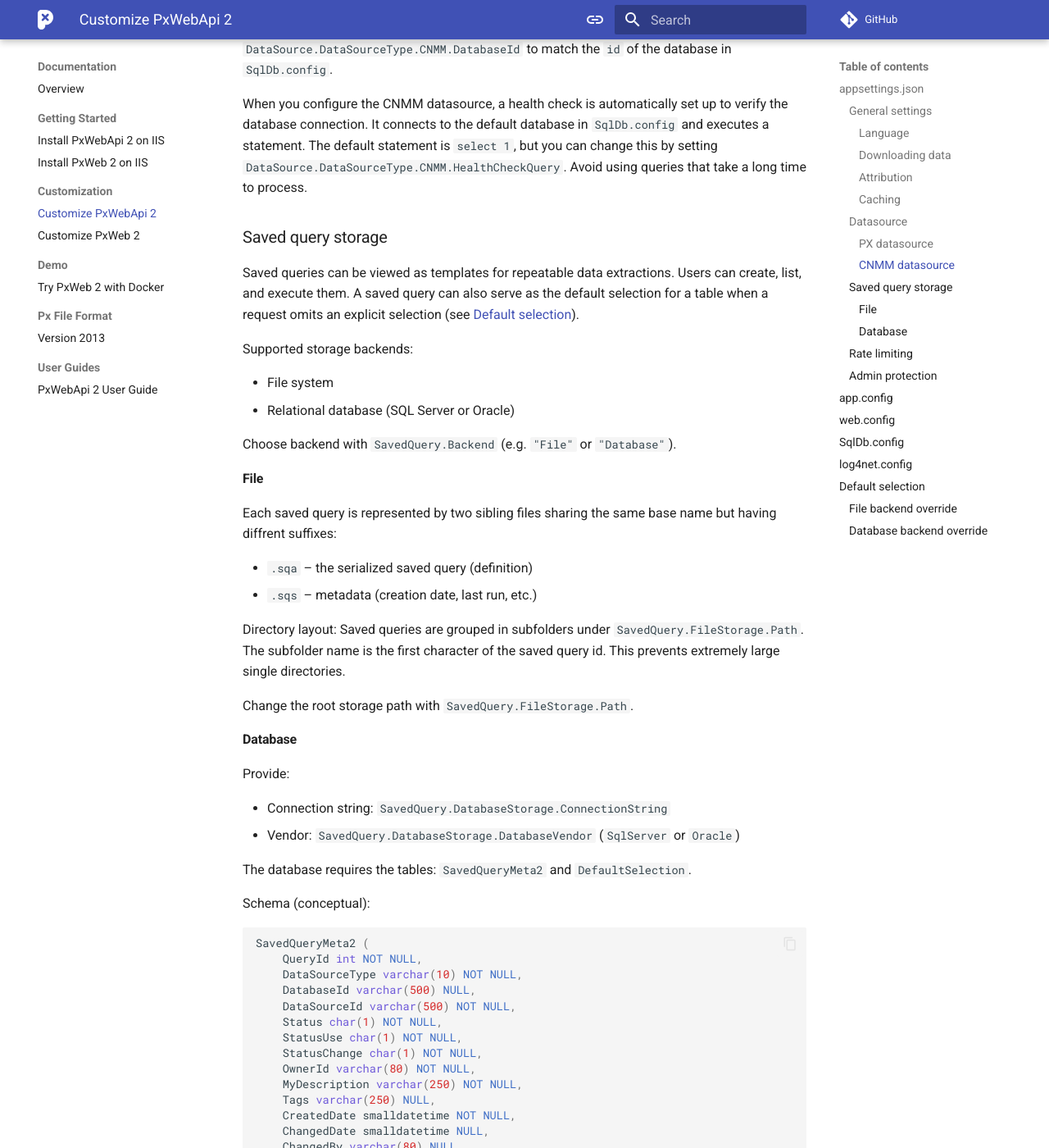
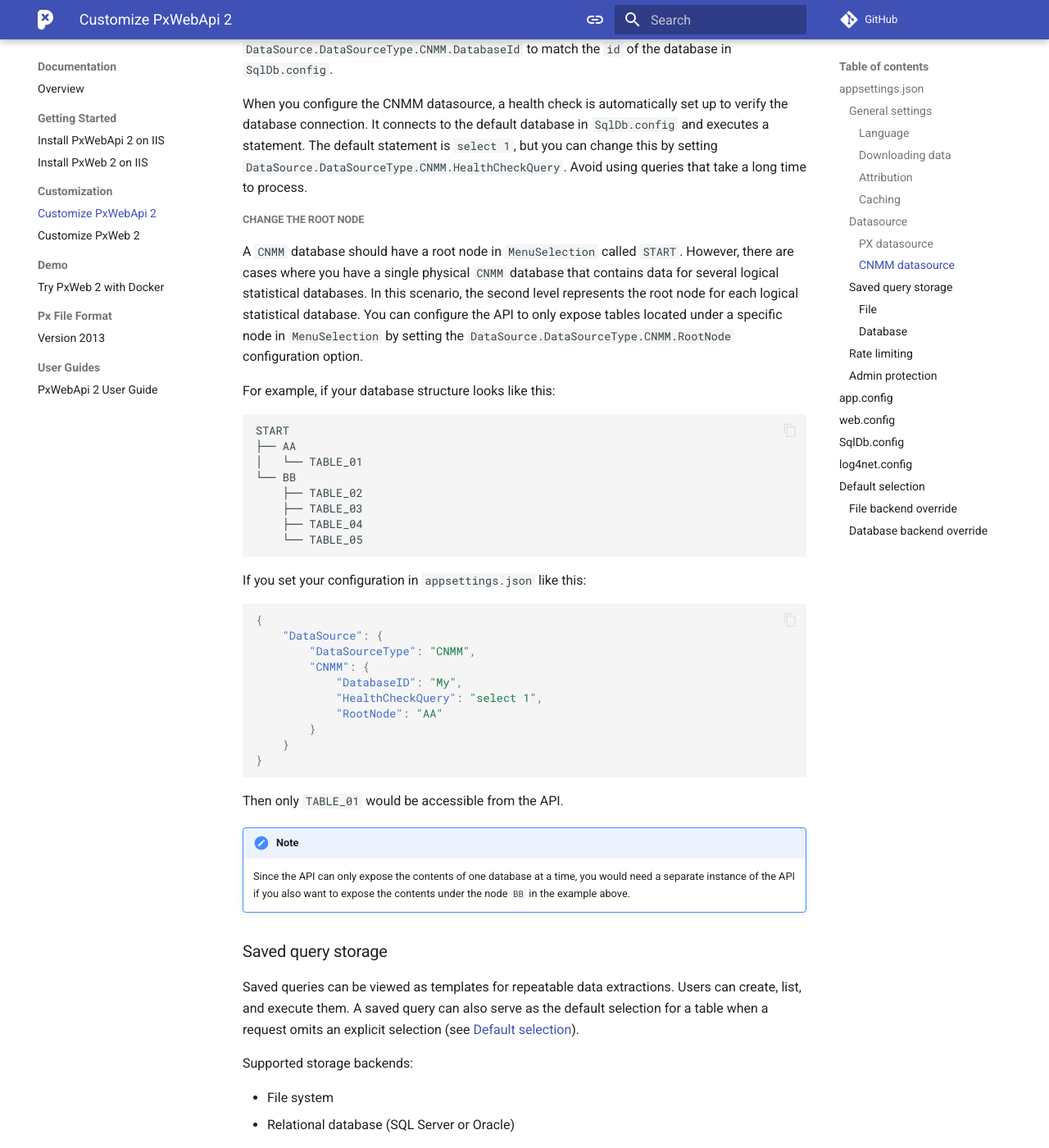
Before and after one commit to PxTools/pxtools.github.io, an MkDocs documentation site: the page built from docs/PxWebApi/documentation/configuration.md, in a window 1280 px wide and 1400 px high, scrolled down 1881 px. Shown: the whole window at 82% size. Built offline with MkDocs 1.6.1 and Material for MkDocs 9.7.7, drawn with Linux system fonts in a browser that asks for light colours; comment, search, counter and statistics services are not loaded.

Commit message:
Add documentation for configuring root node in CNMM database

````diff
--- a/docs/PxWebApi/documentation/configuration.md
+++ b/docs/PxWebApi/documentation/configuration.md
@@ -79,11 +79,56 @@
 this by setting `DataSource.DataSourceType.CNMM.HealthCheckQuery`. Avoid using
 queries that take a long time to process.
 
+##### Change the root node
+
+A `CNMM` database should have a root node in `MenuSelection` called `START`.
+However, there are cases where you have a single physical `CNMM` database that
+contains data for several logical statistical databases. In this scenario, the
+second level represents the root node for each logical statistical database. You
+can configure the API to only expose tables located under a specific node in
+`MenuSelection` by setting the `DataSource.DataSourceType.CNMM.RootNode`
+configuration option.
+
+For example, if your database structure looks like this:
+
+```sh
+START
+├── AA
+│   └── TABLE_01
+└── BB
+    ├── TABLE_02
+    ├── TABLE_03
+    ├── TABLE_04
+    └── TABLE_05
+```
+
+If you set your configuration in `appsettings.json` like this:
+
+```json
+{
+    "DataSource": {
+        "DataSourceType": "CNMM",
+        "CNMM": {
+            "DatabaseID": "My",
+            "HealthCheckQuery": "select 1",
+            "RootNode": "AA"
+        }
+    }
+}
+```
+
+Then only `TABLE_01` would be accessible from the API.
+
+!!! note
+    Since the API can only expose the contents of one database at a time, you
+    would need a separate instance of the API if you also want to expose the
+    contents under the node `BB` in the example above.
+
 ### Saved query storage
 
 Saved queries can be viewed as templates for repeatable data extractions. Users
-can create, list, and execute them. A saved query can also serve as the default selection
-for a table when a request omits an explicit selection (see
+can create, list, and execute them. A saved query can also serve as the default
+selection for a table when a request omits an explicit selection (see
 [Default selection](#default-selection)).
 
 Supported storage backends:
````
